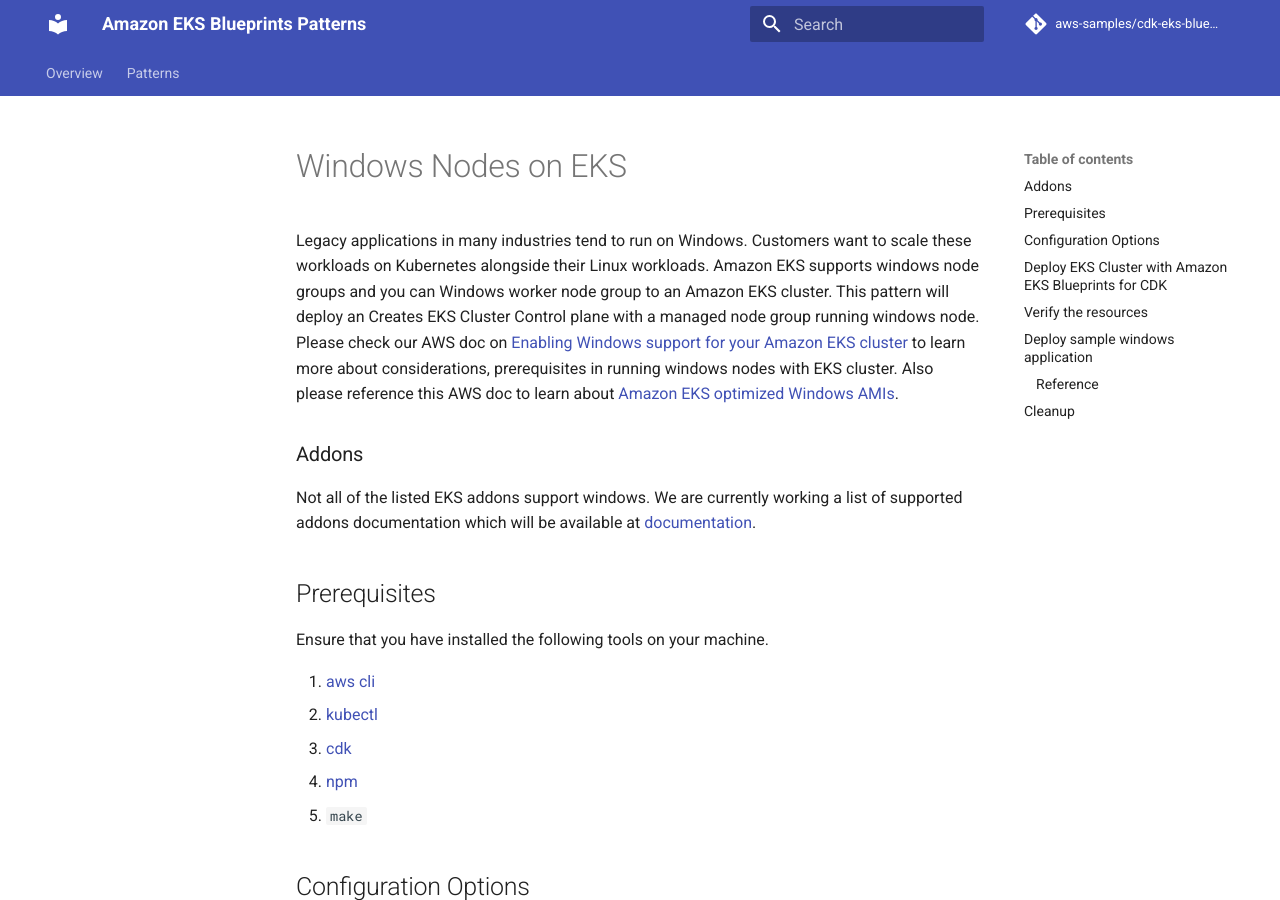
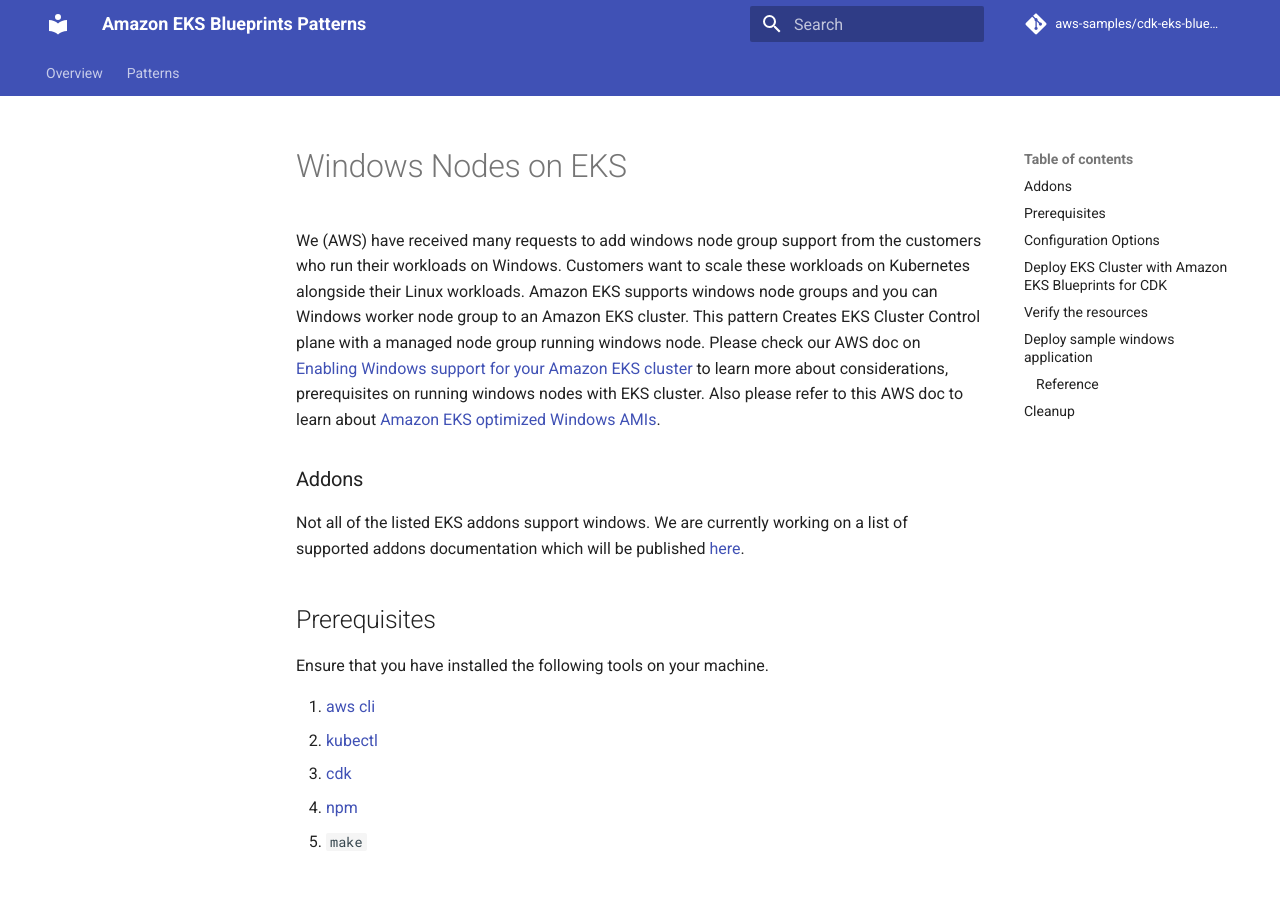
Before and after one commit to aws-samples/cdk-eks-blueprints-patterns, an MkDocs documentation site: the page built from docs/patterns/windows.md, in a window 1280 px wide and 900 px high. Built offline with MkDocs 1.6.1 and Material for MkDocs 9.7.7, drawn with Linux system fonts in a browser that asks for light colours; comment, search, counter and statistics services are not loaded.

Commit message:
Windows Pattern PR fixes

```diff
--- a/docs/patterns/windows.md
+++ b/docs/patterns/windows.md
@@ -1,9 +1,9 @@
 # Windows Nodes on EKS
 
-Legacy applications in many industries tend to run on Windows. Customers want to scale these workloads on Kubernetes alongside their Linux workloads. Amazon EKS supports windows node groups and you can Windows worker node group to an Amazon EKS cluster. This pattern will deploy an Creates EKS Cluster Control plane with a managed node group running windows node. Please check our AWS doc on [Enabling Windows support for your Amazon EKS cluster](https://docs.aws.amazon.com/eks/latest/userguide/windows-support.html) to learn more about considerations, prerequisites in running windows nodes with EKS cluster. Also please reference this AWS doc to learn about [Amazon EKS optimized Windows AMIs](https://docs.aws.amazon.com/eks/latest/userguide/eks-optimized-windows-ami.html).
+We (AWS) have received many requests to add windows node group support from the customers who run their workloads on Windows. Customers want to scale these workloads on Kubernetes alongside their Linux workloads. Amazon EKS supports windows node groups and you can Windows worker node group to an Amazon EKS cluster. This pattern Creates EKS Cluster Control plane with a managed node group running windows node. Please check our AWS doc on [Enabling Windows support for your Amazon EKS cluster](https://docs.aws.amazon.com/eks/latest/userguide/windows-support.html) to learn more about considerations, prerequisites on running windows nodes with EKS cluster. Also please refer to this AWS doc to learn about [Amazon EKS optimized Windows AMIs](https://docs.aws.amazon.com/eks/latest/userguide/eks-optimized-windows-ami.html).
 
 ### Addons
-Not all of the listed EKS addons support windows. We are currently working a list of supported addons documentation which will be available at [documentation](https://github.com/aws-quickstart/cdk-eks-blueprints/blob/main/docs/addons/index.md).
+Not all of the listed EKS addons support windows. We are currently working on a list of supported addons documentation which will be published [here](https://github.com/aws-quickstart/cdk-eks-blueprints/blob/main/docs/addons/index.md).
 
 ## Prerequisites
 
```
